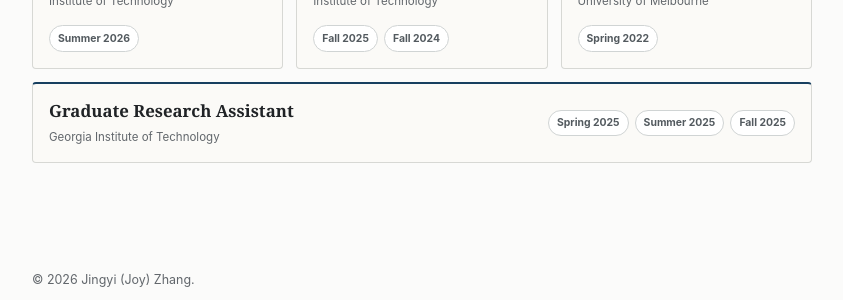
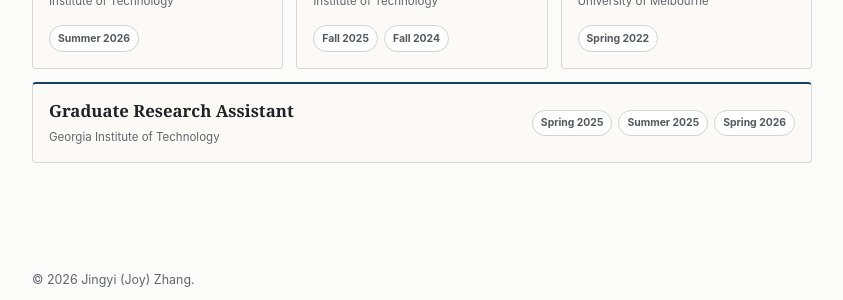
Before and after one commit to JoyZhang25/JoyZhang25.github.io, a Jekyll site: the page built from teaching.html, in a window 1280 px wide and 900 px high, scrolled down 800 px. Shown: the part 562-862 px from the top of the window, without its empty margins (358-1201 px from the left). Built offline with Jekyll 4.4.1, drawn with Linux system fonts in a browser that asks for light colours.

Commit message:
Correct GRA support terms

```diff
--- a/_data/profile.yml
+++ b/_data/profile.yml
@@ -234,4 +234,4 @@ gra_experience:
   terms:
     - "Spring 2025"
     - "Summer 2025"
-    - "Fall 2025"
+    - "Spring 2026"
```
